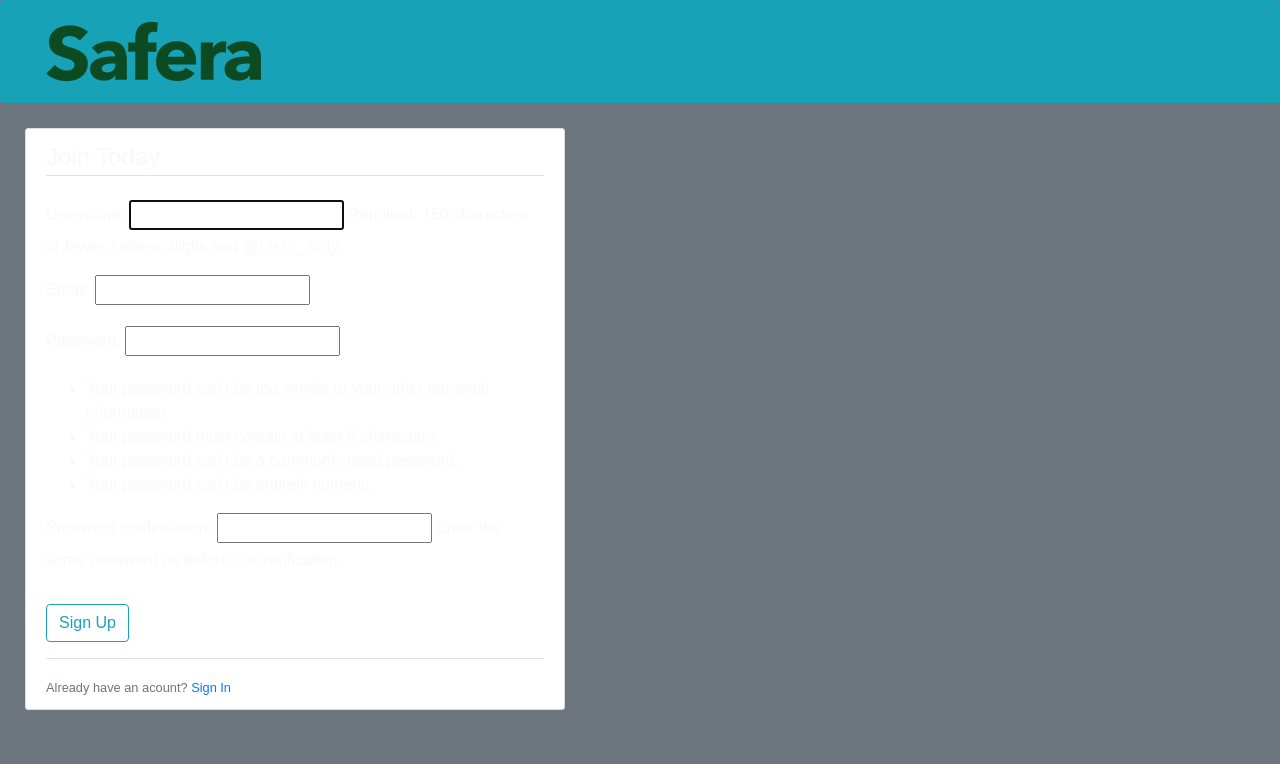
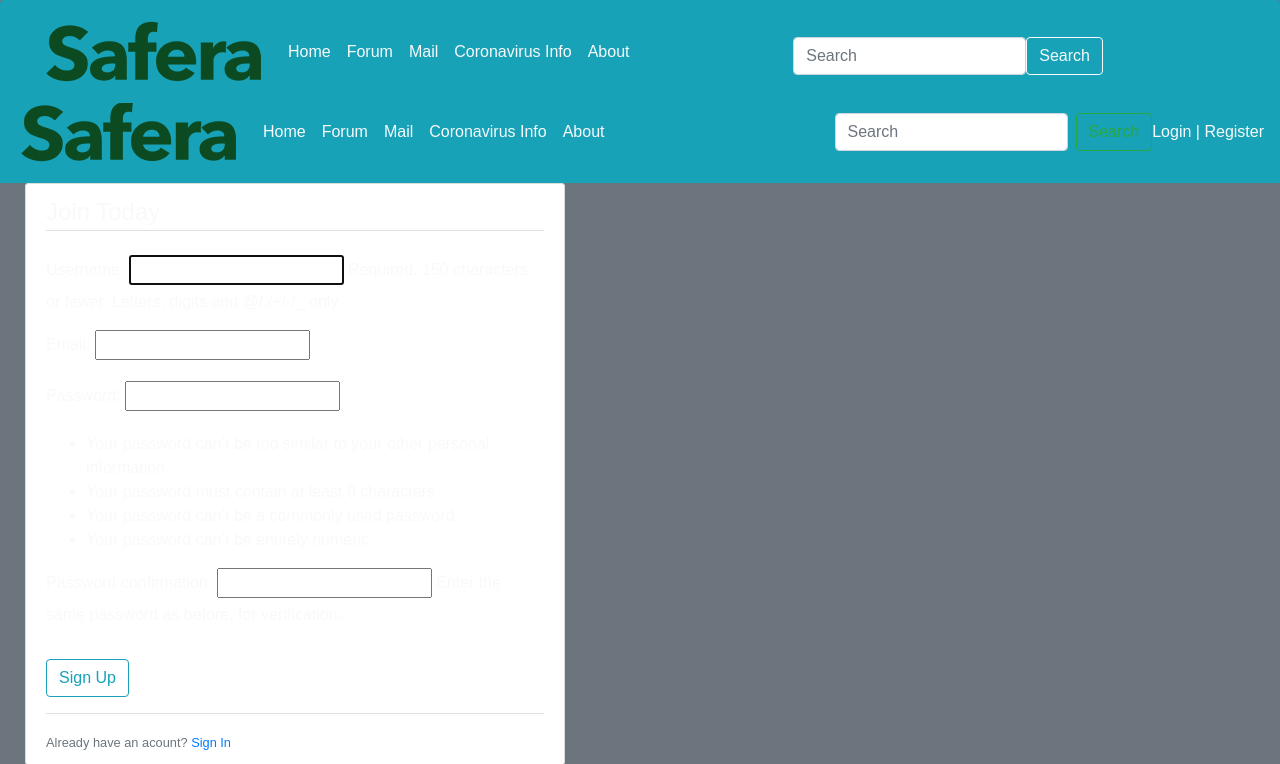
Before and after one commit to FerasAlfrih/MainSite, a Django app: page /register/ in a window 1280 px wide. Shown: the top 764 px of the page. Run offline with Django 3.2, Linux system fonts and the light colour scheme; some libraries are stand-ins or nearby versions.

Commit message:
Update base.html

```diff
--- a/templates/base.html
+++ b/templates/base.html
@@ -29,13 +29,12 @@
   <body>
     {% block header %}
       <header class="site-header">
-        <nav class="navbar bg-info text-light rounded fixed-top">
-          <div class="container">
+        <nav class="navbar navbar-expand-lg navbar-info bg-info">
           <img class="navbar-brand" href="{% url 'home' %}" src='{% static 'img/safera.png' %}'>
-            <button class="navbar-toggler" type="button" data-toggle="collapse" data-target="#navbarToggle" aria-controls="navbarToggle" aria-expanded="false" aria-label="Toggle navigation">
+          <button class="navbar-toggler" type="button" data-toggle="collapse" data-target="#navbarTogglerDemo02" aria-controls="navbarTogglerDemo02" aria-expanded="false" aria-label="Toggle navigation">
             <span class="navbar-toggler-icon"></span>
           </button>
-            <div class="collapse navbar-collapse" id="navbarToggle">
+          <div class="collapse navbar-collapse" id="navbarTogglerDemo02">
             <div class="navbar-nav mr-auto">
                 <a class="nav-item nav-link text-light" href="{% url 'home' %}">Home</a>
                 <a class="nav-item nav-link text-light" href="{% url 'soon' %}">Forum</a>
@@ -43,7 +42,11 @@
                 <a class="nav-item nav-link text-light" href=" {% url 'CovUpdate' %} ">Coronavirus Info</a>
                 <a class="nav-item nav-link text-light" href="{% url 'soon' %}">About</a>
             </div>
-              <center>
+            <form class="form-inline my-2 my-lg-0">
+              <input class="form-control mr-sm-2" type="search" placeholder="Search">
+              <button class="btn btn-outline-success my-2 my-sm-0" type="submit">Search</button>
+            </form>
+          </div>
           <div class="navbar-nav">
             {% if user.is_authenticated %}
                <!--  <div class="dropdown ml-5 nav-item">
@@ -69,6 +72,23 @@
               </div>
             {% endif %}
           </div>
+        </nav>
+        <nav class="navbar navbar-expand-lg bg-info text-light rounded fixed-top">
+          <div class="container">
+            <img class="navbar-brand" href="{% url 'home' %}" src='{% static 'img/safera.png' %}'>
+            <button class="navbar-toggler" type="button" data-toggle="collapse" data-target="#navbarToggle" aria-controls="navbarToggle" aria-expanded="false" aria-label="Toggle navigation">
+            <span class="navbar-toggler-icon"></span>
+            </button>
+            <div class="collapse navbar-collapse" id="navbarToggle">
+              <div class="navbar-nav mr-auto">
+                <a class="nav-item nav-link text-light" href="{% url 'home' %}">Home</a>
+                <a class="nav-item nav-link text-light" href="{% url 'soon' %}">Forum</a>
+                <a class="nav-item nav-link text-light" href="{% url 'soon' %}">Mail</a>
+                <a class="nav-item nav-link text-light" href=" {% url 'CovUpdate' %} ">Coronavirus Info</a>
+                <a class="nav-item nav-link text-light" href="{% url 'soon' %}">About</a>
+              </div>
+              <center>
+
               </center>
               <!-- Navbar Right Side -->
               <div class=' mt-2 mr-5 nav-item float-right'>
@@ -82,7 +102,6 @@
         </nav>
       </header>
     {% endblock header %}
-      <br/><br/>
     {% block main %}
       <main role="main" class="container">
         <div class="row">
```
Lines whose indentation alone changed are shown as unchanged.
